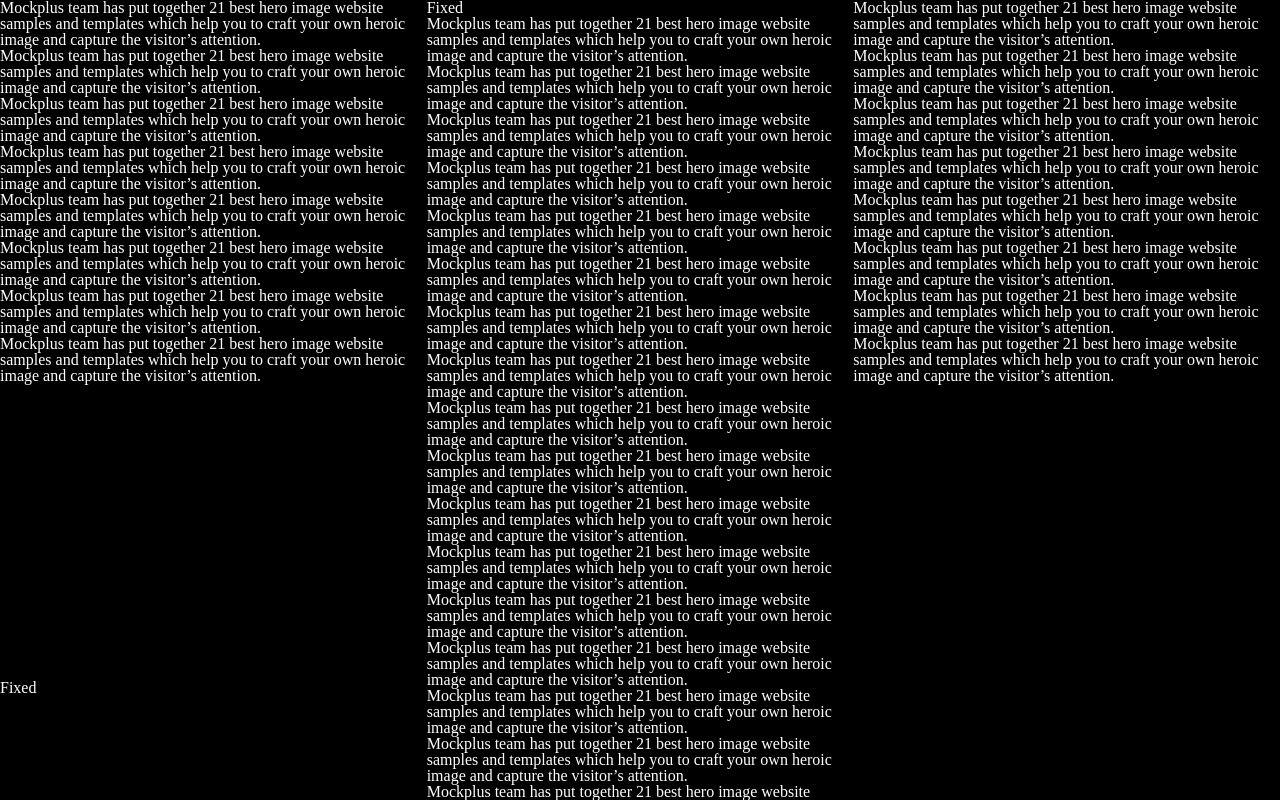
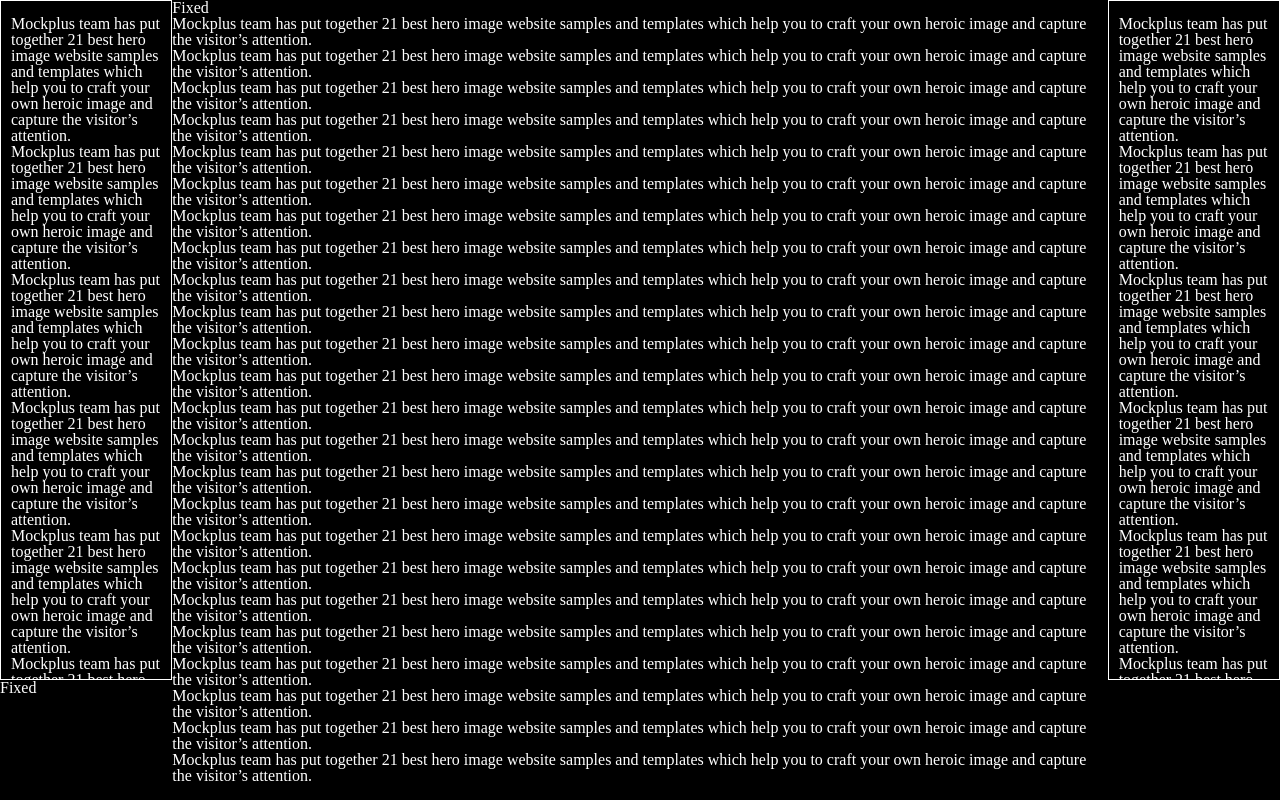
Before and after one commit to LoutfiDev/ex01, a plain HTML site: page index.html in a window 1280 px wide. Shown: the top 800 px of the page. Drawn offline with Linux system fonts and the light colour scheme; a web font is replaced by a local one.

Commit message:
aside styled

```diff
--- a/assets/sass/layout/_aside.scss
+++ b/assets/sass/layout/_aside.scss
@@ -0,0 +1,9 @@
+aside{
+    width: 15%;
+    height:100%;
+    border: solid 1px $color-secondary;
+    padding: 15px 10px;
+    overflow-y: auto;
+}
+
+@include awesome-scrollbar("aside",15px,100px,#e4e4e4,#818181);
--- a/index.html
+++ b/index.html
@@ -9,7 +9,7 @@
 </head>
 <body>
     <section>
-		<aside>
+		<aside class="left-sidebar">
             Mockplus team has put together 21 best hero image website samples and templates which help you to craft your own heroic image and capture the visitor’s attention. <br>
             Mockplus team has put together 21 best hero image website samples and templates which help you to craft your own heroic image and capture the visitor’s attention. <br>
             Mockplus team has put together 21 best hero image website samples and templates which help you to craft your own heroic image and capture the visitor’s attention. <br>
@@ -56,7 +56,7 @@
 			</main>
 		</div>
 
-		<aside>
+		<aside class="right-sidebar">
 
             Mockplus team has put together 21 best hero image website samples and templates which help you to craft your own heroic image and capture the visitor’s attention. <br>
             Mockplus team has put together 21 best hero image website samples and templates which help you to craft your own heroic image and capture the visitor’s attention. <br>
```
Also changed, not shown: assets/css/style.css, 1 other file.
